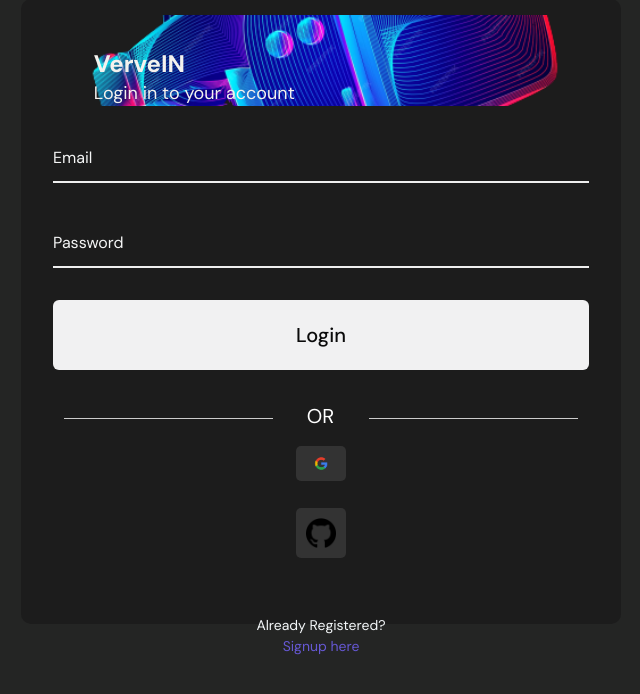
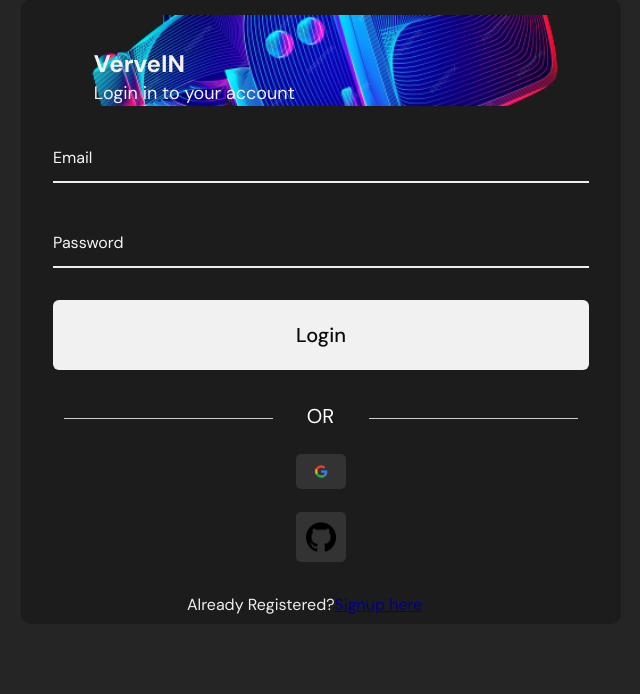
Before and after one commit to Mohitverve/verve, a PHP site: page /login.html in a window 1280 px wide. Shown: the part 33-727 px from the top of the page, without its empty margins (319-959 px from the left). Run offline with PHP 8.4, Linux system fonts and the light colour scheme; some libraries are stand-ins or nearby versions.

Commit message:
Update login.css

```diff
--- a/login.css
+++ b/login.css
@@ -165,47 +165,32 @@ input {
 }
 
 .button-container {
-    text-align: center; /* Center the button */
-    margin-bottom: 20px;
+    text-align: center;
 }
 
-.google-logo-button{
-
+.google-logo-button,
+.github-logo-button {
     display: inline-block;
-    background-color: #333; /* Background color for the button */
-    padding: 10px; /* Adjust padding as needed */
-    border-radius: 5px; /* Optional: Add rounded corners */
+    background-color: #333;
+    padding: 10px;
+    border-radius: 5px;
+    margin: 0.5rem; /* Added margin for spacing between buttons */
 }
 
-
-
-.google-logo-button img{
-
-  vertical-align: middle; /* Align the image vertically in the button */
+.google-logo-button img,
+.github-logo-button img {
+    vertical-align: middle;
 }
 
-
-.github-logo-button {
-    display: inline-block;
-    background-color: #333; /* Background color for the button */
-    padding: 10px; /* Adjust padding as needed */
-    border-radius: 5px; /* Optional: Add rounded corners */
+.card-info{
+    color: #eee;
+    padding-left: 150px;
 }
 
-.github-logo-button img {
-    vertical-align: middle; /* Align the image vertically in the button */
+.card-info a{
+    color: #00008B;
 }
 
-
-.card-info {
-    padding: 1rem 1rem;
-    text-align: center;
-    font-size: .875rem;
-    margin-bottom: 2px;
-    color: #f3f6f8;
-    a {
-        display: block;
-        color: #6658d3;
-        text-decoration: none;
-    }
+.card-info a:hover{
+    color: #eee;
 }
```
